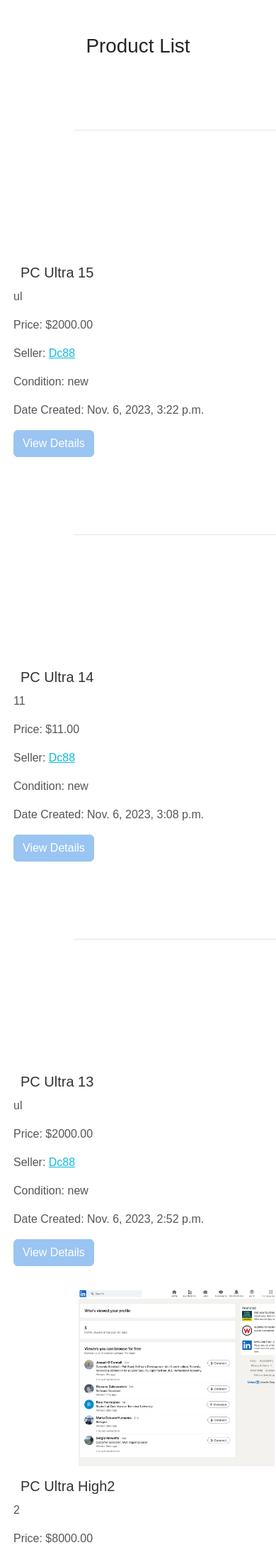
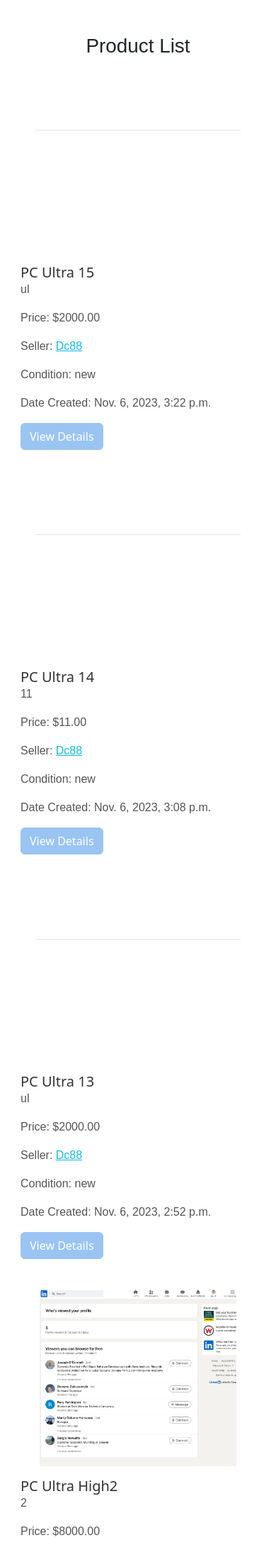
Before and after one commit to DavidcD8/ElectroniXpress, a Django app: page /item_list/ in a window 390 px wide; the page is wider, and only the part inside the window is pictured. Shown: the part 56-2240 px from the top of that part at 71% size. Run offline with Django 4.2, Linux system fonts and the light colour scheme; data comes from the database, SQL or seed files in the repository; some libraries are stand-ins or nearby versions.

Commit message:
change css style for add items/item list

```diff
--- a/geekygizmos/settings.py
+++ b/geekygizmos/settings.py
@@ -22,7 +22,7 @@ DEBUG = True
 
 
 
-ALLOWED_HOSTS = [
+ALLOWED_HOSTS = ['8000-davidcd8-electronixpress-d32wv8luco.us2.codeanyapp.com',
     '127.0.0.1',
     '8000-davidcd8-electronixpress-ay7zuhy2l0.us2.codeanyapp.com',
    '8000-davidcd8-electronixpress-j30mzjfann.us2.codeanyapp.com',
@@ -203,6 +203,7 @@ CSRF_TRUSTED_ORIGINS = [
     'http://8000-davidcd8-electronixpress-ay7zuhy2l0.us2.codeanyapp.com',
     'https://8000-davidcd8-electronixpress-ay7zuhy2l0.us2.codeanyapp.com',
     'https://8000-davidcd8-electronixpress-j30mzjfann.us2.codeanyapp.com',
+    'https://8000-davidcd8-electronixpress-d32wv8luco.us2.codeanyapp.com',
 ]
 
 
--- a/static/css/item_list.css
+++ b/static/css/item_list.css
@@ -2,11 +2,7 @@ h1,h2,h3,h4,p{
     font-family: 'AR One Sans', sans-serif;
 
 }
-.card-body {
-    padding: 6px;
-    font-family: 'AR One Sans', sans-serif;
 
-  }
 
   .card {
 
@@ -45,10 +41,10 @@ h1,h2,h3,h4,p{
   @media (max-width: 766px) {
     .card-img, .card-img-top {
       height: 250px;
-      width: 473px;
+      width: 100%;
   }
   .card {
-    width: 472px;
+    width: 100%;
   }
   }
 
@@ -68,7 +64,7 @@ h1,h2,h3,h4,p{
 
   .card-title {
     font-size: 20px;
-    margin: 10px;
+    margin: inherit;
     color: #333333;
   }
 
@@ -96,6 +92,11 @@ h1,h2,h3,h4,p{
     justify-content: center;
     margin-top: 20px;
   }
+
+  .navbar {
+    width: 100% !important;
+  }
+
 
   .page-item.active .page-link {
     background-color: #11bae4; /* Red color for active page */
```
Also changed, not shown: static/css/add_item.css (+3 -8 lines), media/download.jpg (added).
